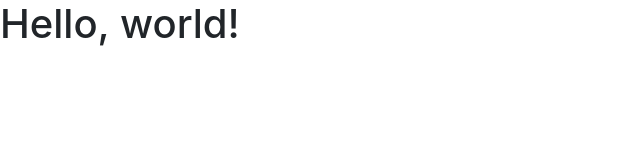
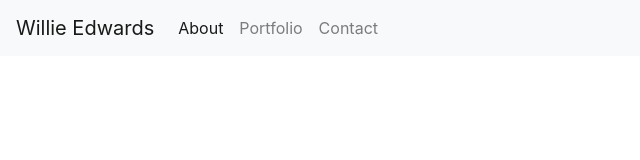
Before and after one commit to WillieEdwards/bootstrap-portfolio, a plain HTML site: page portfolio.html in a window 1280 px wide. Shown: the whole page, without its empty margins (0-640 px from the left). Drawn offline with nearby package versions, Linux system fonts and the light colour scheme.

Commit message:
added assets file and navbar

```diff
--- a/portfolio.html
+++ b/portfolio.html
@@ -10,11 +10,33 @@
     <link rel="stylesheet" href="https://stackpath.bootstrapcdn.com/bootstrap/4.3.1/css/bootstrap.min.css"
         integrity="sha384-ggOyR0iXCbMQv3Xipma34MD+dH/1fQ784/j6cY/iJTQUOhcWr7x9JvoRxT2MZw1T" crossorigin="anonymous">
 
-    <title>Hello, world!</title>
+    <title>Portfolio | Willie Edwards</title>
 </head>
 
 <body>
-    <h1>Hello, world!</h1>
+
+    <nav class="navbar navbar-expand-lg navbar-light bg-light">
+        <a class="navbar-brand" href="#">Willie Edwards</a>
+        <button class="navbar-toggler" type="button" data-toggle="collapse" data-target="#navbarNav"
+            aria-controls="navbarNav" aria-expanded="false" aria-label="Toggle navigation">
+            <span class="navbar-toggler-icon"></span>
+        </button>
+        <div class="collapse navbar-collapse" id="navbarNav">
+            <ul class="navbar-nav">
+                <li class="nav-item active">
+                    <a class="nav-link" href="index.html">About</a>
+                </li>
+                <li class="nav-item">
+                    <a class="nav-link" href="portfolio.html">Portfolio<span class="sr-only">(current)</span></a>
+                </li>
+                <li class="nav-item">
+                    <a class="nav-link" href="contact.html">Contact</a>
+                </li>
+            </ul>
+        </div>
+    </nav>
+
+
 
     <!-- Optional JavaScript -->
     <!-- jQuery first, then Popper.js, then Bootstrap JS -->
```
Also changed, not shown: contact.html (+24 -2 lines), index.html (+22 -2 lines), assets/css/style.css (added), assets/images/hangman.jpg (added), assets/images/profile-pic.jpg (added), assets/images/rock-paper-scissors.jpg (added), assets/images/rpg-game.jpg (added), assets/images/rutgers-info-widget.jpg (added), assets/images/seigaiha.png (added), assets/images/trivia-game.jpg (added).
